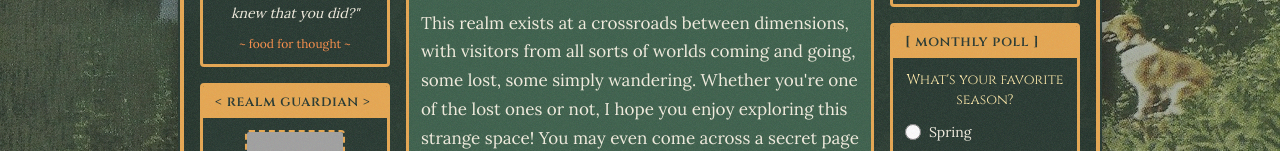
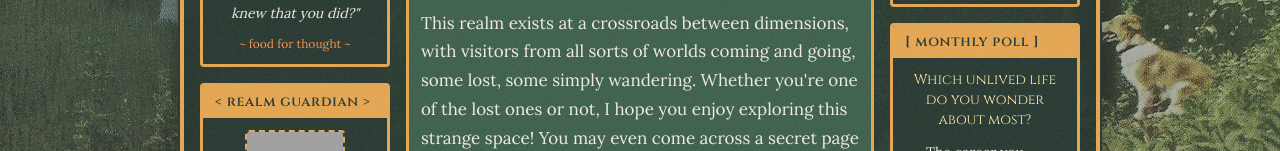
Before and after one commit to vishnuarun02/mossy-realm, a Next.js app in the folder mossy-realm/: page / in a window 1280 px wide. Shown: the part 649-800 px from the top of the page. Built offline with nearby package versions, Linux system fonts and the light colour scheme; no server answers; the database is empty; grey boxes are pictures that could not be loaded; a web font is replaced by a local one.

Commit message:
Update monthly poll - January 2026

```diff
--- a/mossy-realm/components/SidebarRight.tsx
+++ b/mossy-realm/components/SidebarRight.tsx
@@ -55,10 +55,10 @@ export default function SidebarRight() {
       <RetroBox title="[ monthly poll ]">
         <div className="font-body text-sm">
           <p className="text-mossy-header mb-3 text-center font-heading">
-            What&apos;s your favorite season?
+            Which unlived life do you wonder about most?
           </p>
           <div className="space-y-2">
-            {['Spring', 'Summer', 'Autumn', 'Winter'].map((option) => (
+            {['The career you almost chose', 'The place you almost moved to', 'The person you almost became', 'The risk you never took, but should have'].map((option) => (
               <label
                 key={option}
                 className="
```
